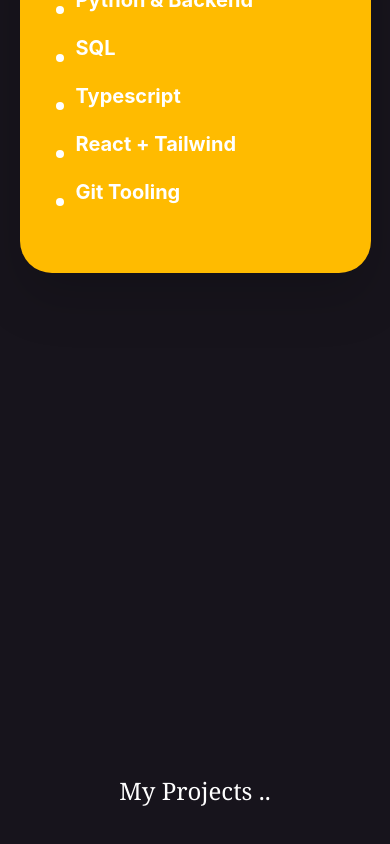
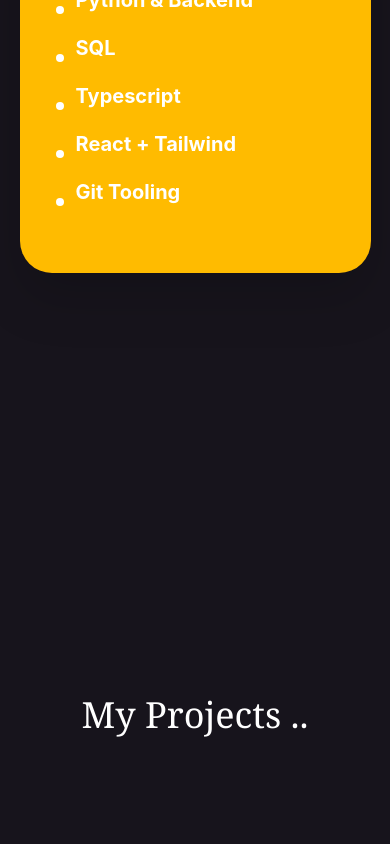
Before and after one commit to lliamsymonds04/porfolio-website, a React (Vite) app: page / in a window 390 px wide. Shown: the part 1028-1872 px from the top of the page. Built offline with nearby package versions, Linux system fonts and the light colour scheme; no server answers.

Commit message:
Added My Projects Text

```diff
--- a/src/App.tsx
+++ b/src/App.tsx
@@ -23,6 +23,7 @@
       ) : <DesktopLandingPage/>}
       <div className="w-screen h-[50vh]"/>
       <CardStacker />
+      <div className={`${isMobile ? "h-18" : "h-72"}`}/>
       <Footer/>
     </div>
   )
--- a/src/components/CardStacker.tsx
+++ b/src/components/CardStacker.tsx
@@ -73,15 +73,15 @@
     const isMobile = useCheckMobile();
     const isSmallerText = useSmallerText();
 
-    const lowerBound = Math.trunc(frameHeight * (index )/arrayLength);
-    const upperBound = Math.trunc(frameHeight * (index + 2)/arrayLength);
+    const lowerBound = Math.trunc(frameHeight * (index -0.2 )/arrayLength);
+    const upperBound = Math.trunc(frameHeight * (index + 1.2)/arrayLength);
     const scale = useTransform(scrollY, [lowerBound, upperBound], [0.5, 1-index*0.01]);
 
     return (<motion.div
-        className="sticky rounded-3xl drop-shadow-lg shadow-2xl -translate-y-1/2 "
+        className="sticky rounded-3xl drop-shadow-lg shadow-2xl" //-translate-y-1/2
         style={{
             backgroundColor: background,
-            top: `calc(50% - ${(arrayLength - index) * (isMobile ? 10: 25)}px)`,
+            top: `calc(${isMobile ? 15 : 20}% - ${(arrayLength - index) * 10}px)`,
             scale: scale,
             width: isMobile ? "90vw": "40vw",
             height: isMobile ? "75vh": "45vh",
@@ -135,6 +135,7 @@
 function CardStacker() {
     const [frameHeight, setFrameHeight] = useState(0);
     const scrollFrameRef = useRef<HTMLDivElement | null>(null);
+    const isMobile = useCheckMobile();
 
     const { scrollY } = useScroll({
         target: scrollFrameRef,
@@ -174,7 +175,9 @@
 
     return (
         <div ref={scrollFrameRef} className="relative w-screen justify-center items-center flex flex-col gap-52">
-            <MyProjectsTag/>
+            <div className={`${isMobile ? "top-2" : "top-[10%] h-10"} sticky`}>
+                <MyProjectsTag/>
+            </div>
             {projectData.projects.map((data, index) => (
                 <Card key={index} scrollY={scrollY} frameHeight={frameHeight} arrayLength={projectData.projects.length} background={background} index={index} data={data}/>
             ))}
--- a/src/components/MyProjectsTag.tsx
+++ b/src/components/MyProjectsTag.tsx
@@ -11,7 +11,7 @@
     }, [dots]);
 
     return (
-        <p className="text-2xl font-serif mb-52">My Projects {".".repeat(dots)}</p>
+        <p className="text-4xl font-serif h-10">My Projects {".".repeat(dots)}</p>
     )
 }
 
--- a/src/components/mobile/MobileLandingPage.tsx
+++ b/src/components/mobile/MobileLandingPage.tsx
@@ -25,7 +25,7 @@
     }, [dots]);
 
     return (
-            <div className="relative w-full flex flex-col items-center gap-14 h-fit mb-20">
+        <div className="relative w-full flex flex-col items-center gap-14 h-fit">
             <div className="sticky top-0 w-[90%] h-20">
                 <TopIcons/>
             </div>
```
Lines whose indentation alone changed are shown as unchanged.
